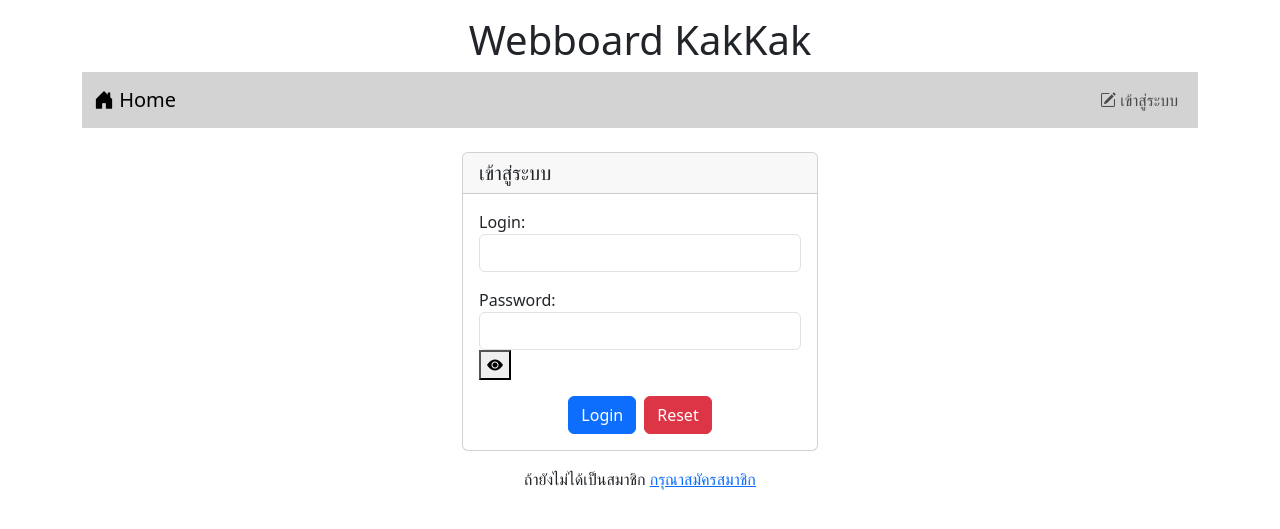
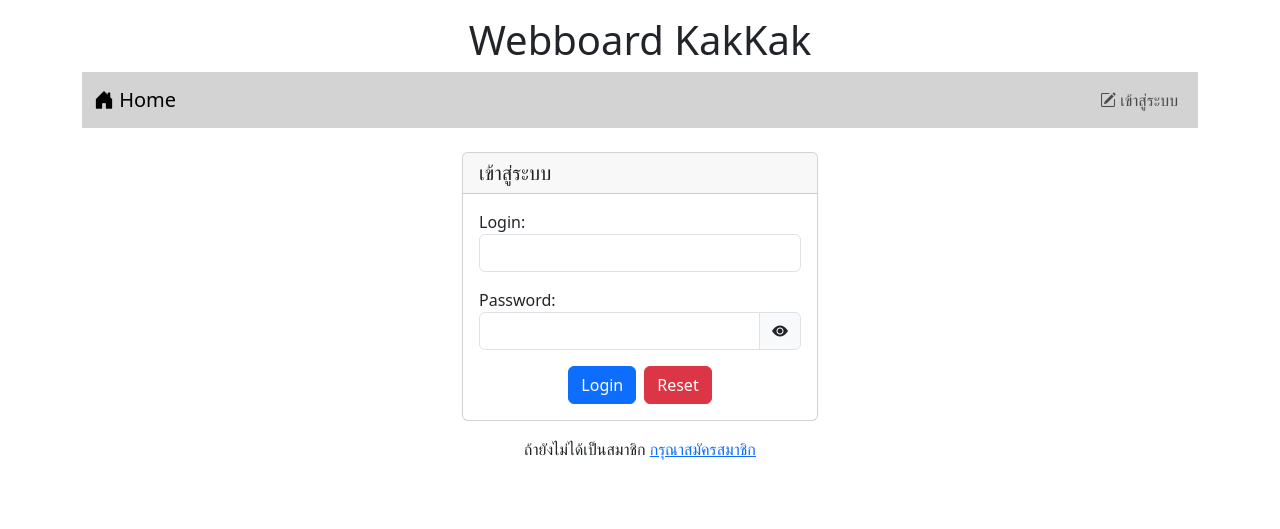
Before and after one commit to Maoooa/webboard_enetc, a PHP site: page /login.php in a window 1280 px wide. Shown: the top 529 px of the page. Run offline with PHP 8.4, Linux system fonts and the light colour scheme.

Commit message:
Update login
Update login

```diff
--- a/login.php
+++ b/login.php
@@ -15,16 +15,19 @@ if (isset($_SESSION['id'])) {
     <script src="https://cdn.jsdelivr.net/npm/bootstrap@5.3.3/dist/js/bootstrap.bundle.min.js" integrity="sha384-YvpcrYf0tY3lHB60NNkmXc5s9fDVZLESaAA55NDzOxhy9GkcIdslK1eN7N6jIeHz" crossorigin="anonymous"></script>
     <!-- icon -->
     <link rel="stylesheet" href="https://cdn.jsdelivr.net/npm/bootstrap-icons@1.11.3/font/bootstrap-icons.min.css">
+    <!-- iconpwd -->
     <script>
         function togglepwd(){
             const passwordInput = document.getElementById('pwd');
-            const click = document.getElementById('click');
+            const icon = document.getElementById('click');
             if(passwordInput.type == 'password'){
                 passwordInput.type = 'text';
-                click.classList.replace( bi-eye-fill,bi-eye-slash-fill);
+                icon.classList.remove("bi-eye-fill"); // ลบคลาสตาเปิด
+                icon.classList.add("bi-eye-slash-fill"); // เพิ่มคลาสตาปิด
             }else{
                 passwordInput.type = 'password';
-                click.classList.replace( bi-eye-slash-fill,bi-eye-fill);
+                icon.classList.remove("bi-eye-slash-fill"); // เพิ่มคลาสตาปิด
+                icon.classList.add("bi-eye-fill"); // ลบคลาสตาเปิด
             }
         }
     </script>
@@ -53,10 +56,12 @@ if (isset($_SESSION['id'])) {
                                 <label for="login" class="from-label">Login:</label>
                                 <input type="text" id="login" class="form-control" name="login">
                             </div>
-                            <div class="from-group mb-3" >
-                                <label for="pwd" class="from-label ">Password:</label>
-                                <input type="password" id="pwd" class="form-control" name="pwd">
-                                <button type="button" onclick="togglepwd()" id="click" ><i class="bi bi-eye-fill"></i></button>
+                            <div class="from-group  mb-3" >
+                                <label for="pwd" class="from-label ">Password:</label><br>
+                                <div class="input-group">
+                                    <input type="password" id="pwd" class="form-control" name="pwd">
+                                    <button type="button" onclick="togglepwd()" class="input-group-text" ><i class="bi bi-eye-fill" id="click"></i></button>
+                                </div>
                             </div>
                             <div class="mt-3 d-flex justify-content-center ">
                                 <button type="submit" id="login" class="btn btn-primary  me-2">Login</button>
```
